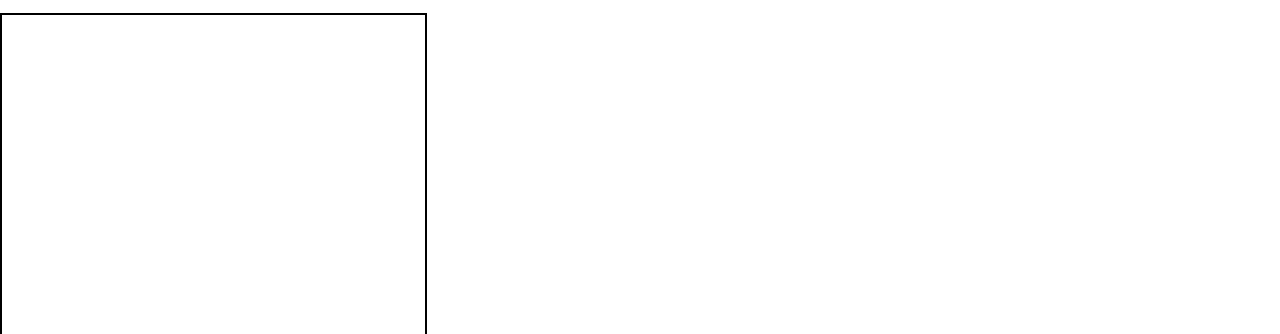
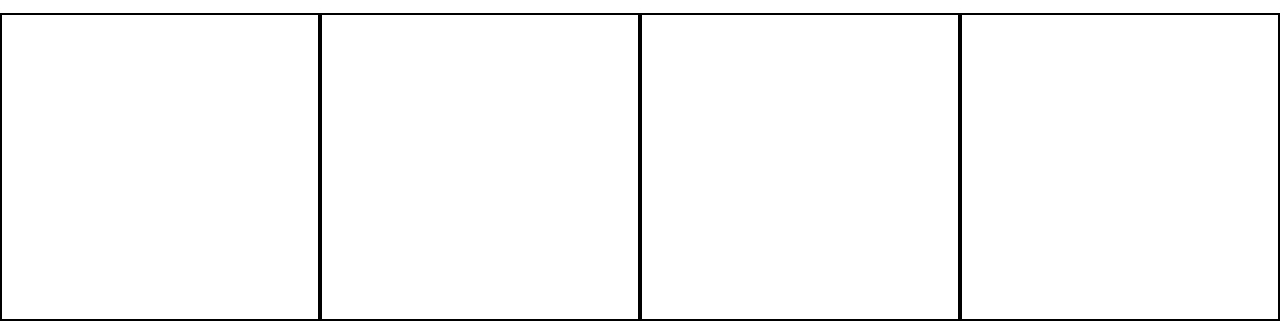
Before and after one commit to Jocelyn1912/insta-collage, a plain HTML site: page collage.html in a window 1280 px wide. Shown: the top 334 px of the page. Drawn offline with nearby package versions, Linux system fonts and the light colour scheme.

Commit message:
Subiendo cambios

```diff
--- a/assets/css/style.css
+++ b/assets/css/style.css
@@ -1,3 +1,6 @@
+body {
+  background-color: black;
+}
 .editColl {
   width: 100%;
   height: auto;
@@ -10,7 +13,7 @@
 
 .bordeFoto {
   width: 25em;
-  height: 30em;
+  height: 22em;
   border: 2px solid black;
 
 }
--- a/collage.html
+++ b/collage.html
@@ -12,7 +12,13 @@
 <body>
   <div class="container-fluid">
     <div class="row margen">
-      <div class="col-lg-4 col-md-4 col-sm-4 col-xs-4 bordeFoto" ondragover="permitirDrop(event)" ondrop="drop(event)">
+      <div class="col-lg-3 col-md-3 col-sm-3 col-xs-3 bordeFoto" ondragover="permitirDrop(event)" ondrop="drop(event)">
+      </div>
+      <div class="col-lg-3 col-md-3 col-sm-3 col-xs-3 bordeFoto" ondragover="permitirDrop(event)" ondrop="drop(event)">
+      </div>
+      <div class="col-lg-3 col-md-3 col-sm-3 col-xs-3 bordeFoto" ondragover="permitirDrop(event)" ondrop="drop(event)">
+      </div>
+      <div class="col-lg-3 col-md-3 col-sm-3 col-xs-3 bordeFoto" ondragover="permitirDrop(event)" ondrop="drop(event)">
       </div>
     <div class="row margen">
       <div class="col-lg-12 col-md-12 col-sm-12 col-xs-12 text-center">
```
